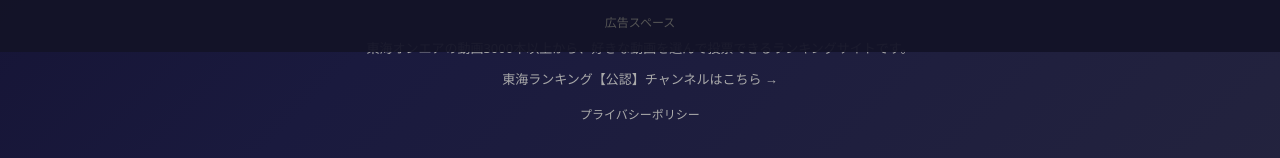
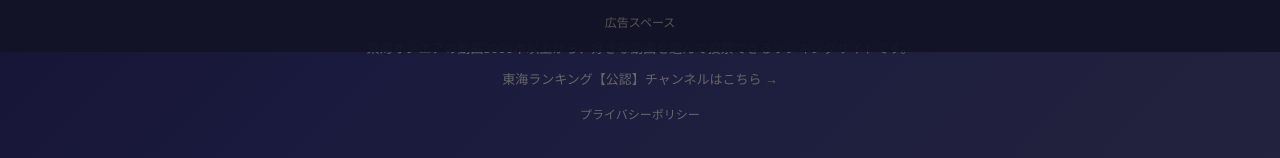
Before and after one commit to YRYK1985/tokai-battle, a Next.js app: page / in a window 1280 px wide. Shown: the part 748-906 px from the top of the page. Built offline with nearby package versions, Linux system fonts and the light colour scheme; no server answers; the database is empty.

Commit message:
update footer color and privacy bg

```diff
--- a/app/privacy/page.js
+++ b/app/privacy/page.js
@@ -11,7 +11,7 @@ export default function PrivacyPage() {
       color: '#ccc',
       fontFamily: '"Hiragino Sans", "Hiragino Kaku Gothic ProN", "Yu Gothic Medium", sans-serif',
       lineHeight: '1.8',
-      background: '#0e0e1a',
+      background: 'linear-gradient(135deg,#0f0c29,#1a1a3e,#24243e)',
       minHeight: '100vh',
     }}>
       <h1 style={{ fontSize: '22px', fontWeight: 700, color: '#fff', marginBottom: '32px' }}>プライバシーポリシー</h1>
--- a/components/TokaiVote.jsx
+++ b/components/TokaiVote.jsx
@@ -3504,18 +3504,18 @@ export default function TokaiVote() {
       </div>
 
       {/* フッター */}
-      <div style={{ textAlign: "center", padding: "32px 16px 100px", color: "#aaa", fontSize: "13px", lineHeight: "1.8" }}>
+      <div style={{ textAlign: "center", padding: "32px 16px 100px", color: "#666", fontSize: "13px", lineHeight: "1.8" }}>
         <p style={{ margin: "0 0 8px" }}>東海オンエアの動画3000本以上から、好きな動画を選んで投票できるランキングサイトです。</p>
         <a
           href="https://www.youtube.com/@tokairanking"
           target="_blank"
           rel="noopener noreferrer"
-          style={{ color: "#aaa", textDecoration: "none", fontSize: "13px" }}
+          style={{ color: "#666", textDecoration: "none", fontSize: "13px" }}
         >
           東海ランキング【公認】チャンネルはこちら →
         </a>
         <p style={{ margin: "12px 0 0" }}>
-          <a href="/privacy" style={{ color: "#aaa", textDecoration: "none", fontSize: "12px" }}>プライバシーポリシー</a>
+          <a href="/privacy" style={{ color: "#666", textDecoration: "none", fontSize: "12px" }}>プライバシーポリシー</a>
         </p>
       </div>
 
```
